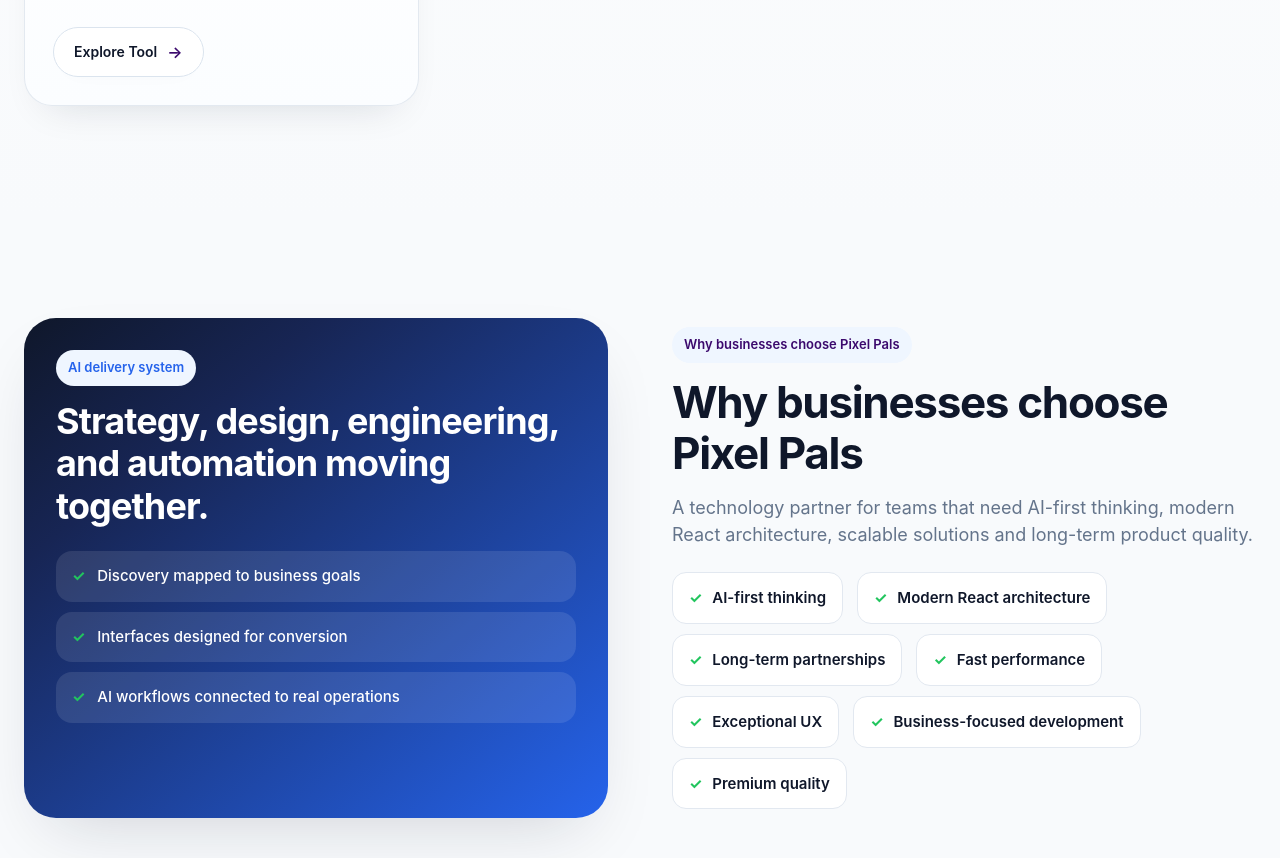
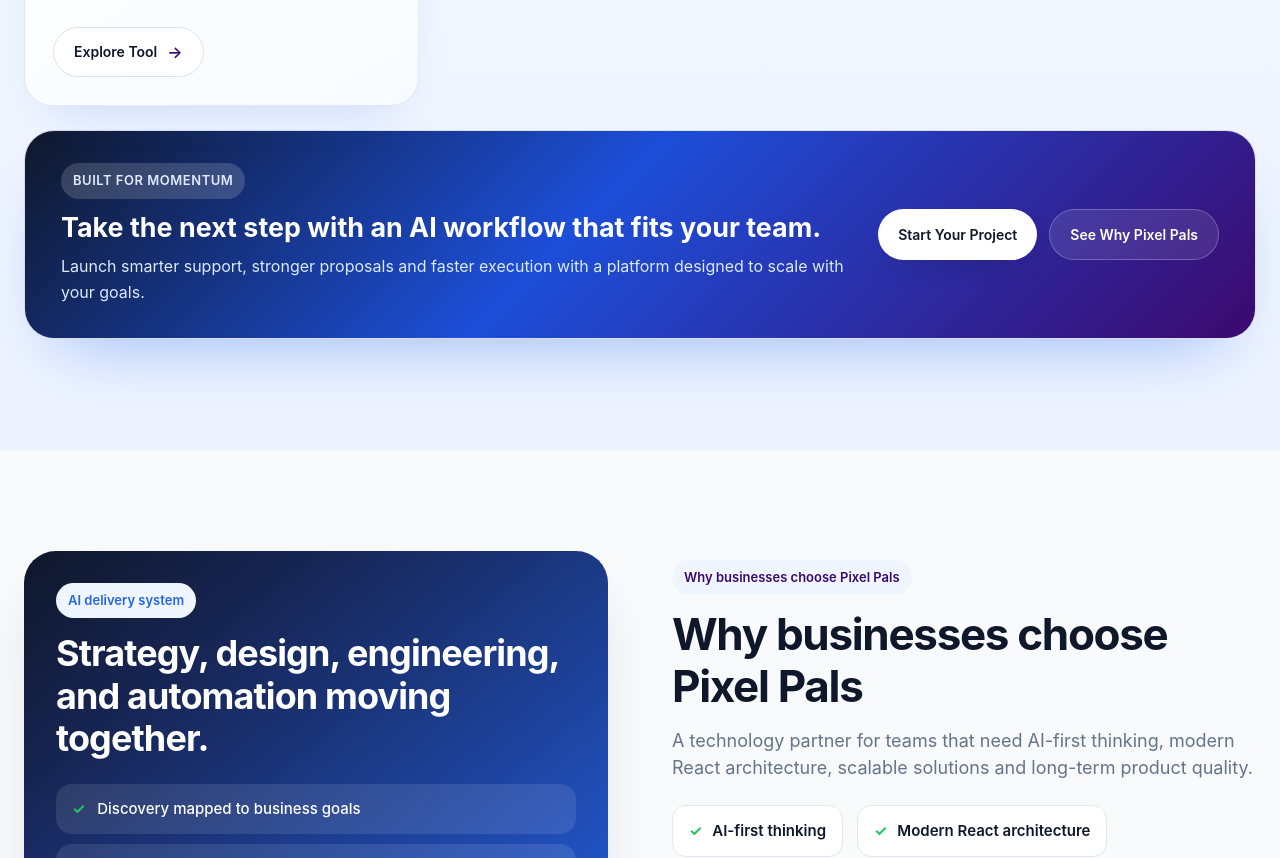
Before and after one commit to biancakisten/pixelpals, a Next.js app: page / in a window 1280 px wide. Shown: the part 2800-3658 px from the top of the page. Built offline with nearby package versions, Linux system fonts and the light colour scheme.

Commit message:
banner 1

```diff
--- a/app/page.jsx
+++ b/app/page.jsx
@@ -3,7 +3,6 @@
 import AIPlatform from '../components/AIPlatform';
 import WhyPixelPals from '../components/WhyPixelPals';
 import ProcessSection from '../components/ProcessSection';
-import EndPageBanner from '../components/EndPageBanner';
 import Footer from '../components/Footer';
 
 export default function HomePage() {
@@ -14,7 +13,6 @@
       <AIPlatform />
       <WhyPixelPals />
       <ProcessSection />
-      <EndPageBanner platformHref="#ai-platform" />
       <Footer />
     </main>
   );
--- a/components/AIPlatform.css
+++ b/components/AIPlatform.css
@@ -4,11 +4,11 @@
   --ai-text: #64748b;
   --ai-border: #e2e8f0;
   --ai-blue: #2563eb;
-  --ai-surface: #f8fafc;
+  --ai-surface: #f7f9ff;
 
   width: 100%;
   padding: 96px 24px 112px;
-  background: linear-gradient(180deg, #ffffff 0%, #f8fafc 100%);
+  background: linear-gradient(180deg, #f7f9ff 0%, #eef4ff 100%);
   font-family: Inter, Arial, sans-serif;
 }
 
@@ -65,6 +65,87 @@
   gap: 24px;
 }
 
+.ai-platform__banner {
+  display: flex;
+  align-items: center;
+  justify-content: space-between;
+  gap: 28px;
+  margin-top: 24px;
+  padding: 32px 36px;
+  border: 1px solid rgba(226, 232, 240, 0.95);
+  border-radius: 30px;
+  background: linear-gradient(135deg, #0f172a 0%, #1d4ed8 45%, #3b096d 100%);
+  box-shadow: 0 34px 72px -34px rgba(37, 99, 235, 0.45);
+}
+
+.ai-platform__banner-copy {
+  flex: 1 1 0;
+}
+
+.ai-platform__banner-badge {
+  display: inline-flex;
+  align-items: center;
+  margin-bottom: 12px;
+  padding: 8px 12px;
+  border-radius: 999px;
+  background: rgba(255, 255, 255, 0.16);
+  color: #e0ebff;
+  font-size: 13px;
+  font-weight: 600;
+  letter-spacing: 0.04em;
+  text-transform: uppercase;
+}
+
+.ai-platform__banner h3 {
+  margin: 0 0 10px;
+  color: #ffffff;
+  font-size: clamp(24px, 2.1vw, 30px);
+  font-weight: 700;
+  line-height: 1.2;
+}
+
+.ai-platform__banner p {
+  margin: 0;
+  color: #dbeafe;
+  font-size: 16px;
+  line-height: 1.65;
+}
+
+.ai-platform__banner-actions {
+  display: flex;
+  flex-wrap: wrap;
+  gap: 12px;
+}
+
+.ai-platform__banner-button {
+  display: inline-flex;
+  align-items: center;
+  justify-content: center;
+  padding: 14px 20px;
+  border-radius: 999px;
+  font-size: 14px;
+  font-weight: 600;
+  text-decoration: none;
+  white-space: nowrap;
+  transition: transform 180ms ease, box-shadow 180ms ease, background-color 180ms ease;
+}
+
+.ai-platform__banner-button:hover {
+  transform: translateY(-2px);
+}
+
+.ai-platform__banner-button--primary {
+  background: #ffffff;
+  color: #0f172a;
+  box-shadow: 0 12px 30px -18px rgba(15, 23, 42, 0.4);
+}
+
+.ai-platform__banner-button--secondary {
+  border: 1px solid rgba(255, 255, 255, 0.24);
+  background: rgba(255, 255, 255, 0.1);
+  color: #ffffff;
+}
+
 .ai-platform__card {
   display: flex;
   min-height: 288px;
@@ -74,8 +155,8 @@
   overflow: hidden;
   border: 1px solid rgba(226, 232, 240, 0.95);
   border-radius: 28px;
-  background: linear-gradient(180deg, #ffffff 0%, #fbfdff 100%);
-  box-shadow: 0 20px 42px -24px rgba(15, 23, 42, 0.16);
+  background: linear-gradient(145deg, #ffffff 0%, #f7faff 100%);
+  box-shadow: 0 24px 48px -26px rgba(37, 99, 235, 0.24);
 }
 
 .ai-platform__status {
@@ -200,6 +281,20 @@
     gap: 20px;
   }
 
+  .ai-platform__banner {
+    flex-direction: column;
+    align-items: flex-start;
+    padding: 28px;
+  }
+
+  .ai-platform__banner-actions {
+    width: 100%;
+  }
+
+  .ai-platform__banner-button {
+    flex: 1 1 100%;
+  }
+
   .ai-platform__card {
     min-height: 280px;
     padding: 24px;
--- a/components/AIPlatform.jsx
+++ b/components/AIPlatform.jsx
@@ -114,6 +114,32 @@
             </article>
           ))}
         </div>
+
+        <div className="ai-platform__banner" data-node-id="60:181">
+          <div className="ai-platform__banner-copy">
+            <span className="ai-platform__banner-badge">Built for momentum</span>
+            <h3>Take the next step with an AI workflow that fits your team.</h3>
+            <p>
+              Launch smarter support, stronger proposals and faster execution
+              with a platform designed to scale with your goals.
+            </p>
+          </div>
+
+          <div className="ai-platform__banner-actions">
+            <a
+              className="ai-platform__banner-button ai-platform__banner-button--primary"
+              href="#ai-platform"
+            >
+              Start Your Project
+            </a>
+            <a
+              className="ai-platform__banner-button ai-platform__banner-button--secondary"
+              href="#why-pixel-pals"
+            >
+              See Why Pixel Pals
+            </a>
+          </div>
+        </div>
       </div>
     </section>
   );
--- a/components/EndPageBanner.css
+++ b/components/EndPageBanner.css
@@ -4,11 +4,11 @@
   --end-banner-dark: #0f172a;
   --end-banner-blue: #2563eb;
   --end-banner-border: #e2e8f0;
-  --end-banner-background: #f8fafc;
+  --end-banner-background: #f1f5ff;
 
   width: 100%;
   padding: 90px 24px;
-  background: var(--end-banner-background);
+  background: linear-gradient(180deg, #eef4ff 0%, #f7f9ff 100%);
   font-family: Inter, Arial, sans-serif;
 }
 
@@ -34,12 +34,12 @@
   border-radius: 34px;
   background:
     linear-gradient(
-      167deg,
+      145deg,
       #2563eb 0%,
-      #1d4ed8 28%,
-      #22c55e 100%
+      #1d4ed8 30%,
+      #3b096d 100%
     );
-  box-shadow: 0 28px 68px -26px rgba(15, 23, 42, 0.18);
+  box-shadow: 0 30px 72px -26px rgba(37, 99, 235, 0.32);
   text-align: center;
 }
 
```
